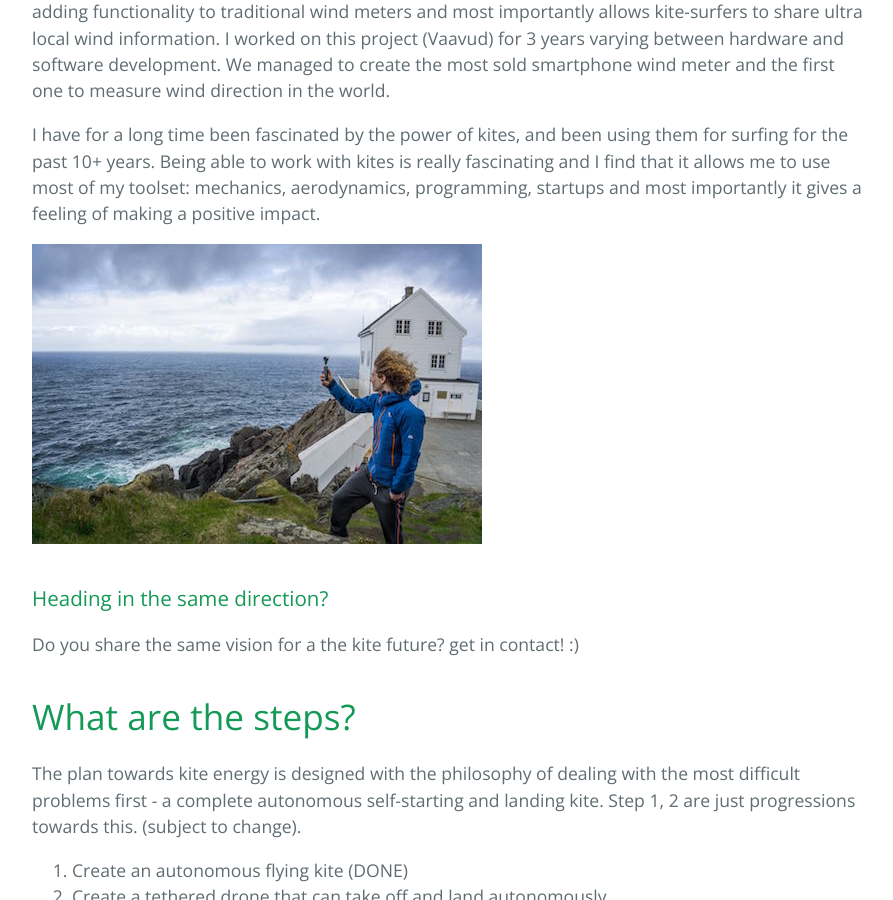
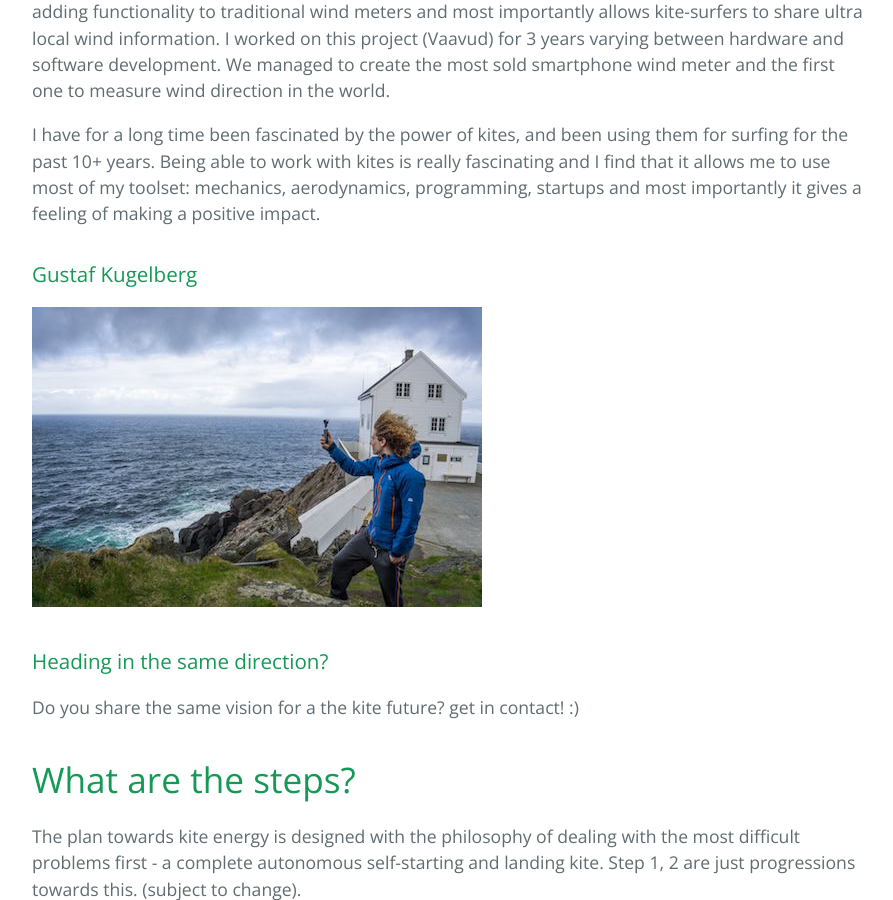
Before and after one commit to kitextech/kitextech.github.io, a Jekyll site: the page built from index.md, in a window 1280 px wide and 900 px high, scrolled down 2335 px. Shown: the whole window, without its empty margins (192-1085 px from the left). Built offline with Jekyll 4.4.1, drawn with Linux system fonts in a browser that asks for light colours.

Commit message:
added gustaf

```diff
--- a/index.md
+++ b/index.md
@@ -31,6 +31,9 @@ I have a mixed design, mechanical and aerospace degree from the Technical Univer
 
 I have for a long time been fascinated by the power of kites, and been using them for surfing for the past 10+ years. Being able to work with kites is really fascinating and I find that it allows me to use most of my toolset: mechanics, aerodynamics, programming, startups and most importantly it gives a feeling of making a positive impact.
 
+### Gustaf Kugelberg
+
+
 ![Wind meter testing in Norway]({{ site.github.url }}/images/AndreasNorway.jpg)
 
 ### Heading in the same direction?
```
